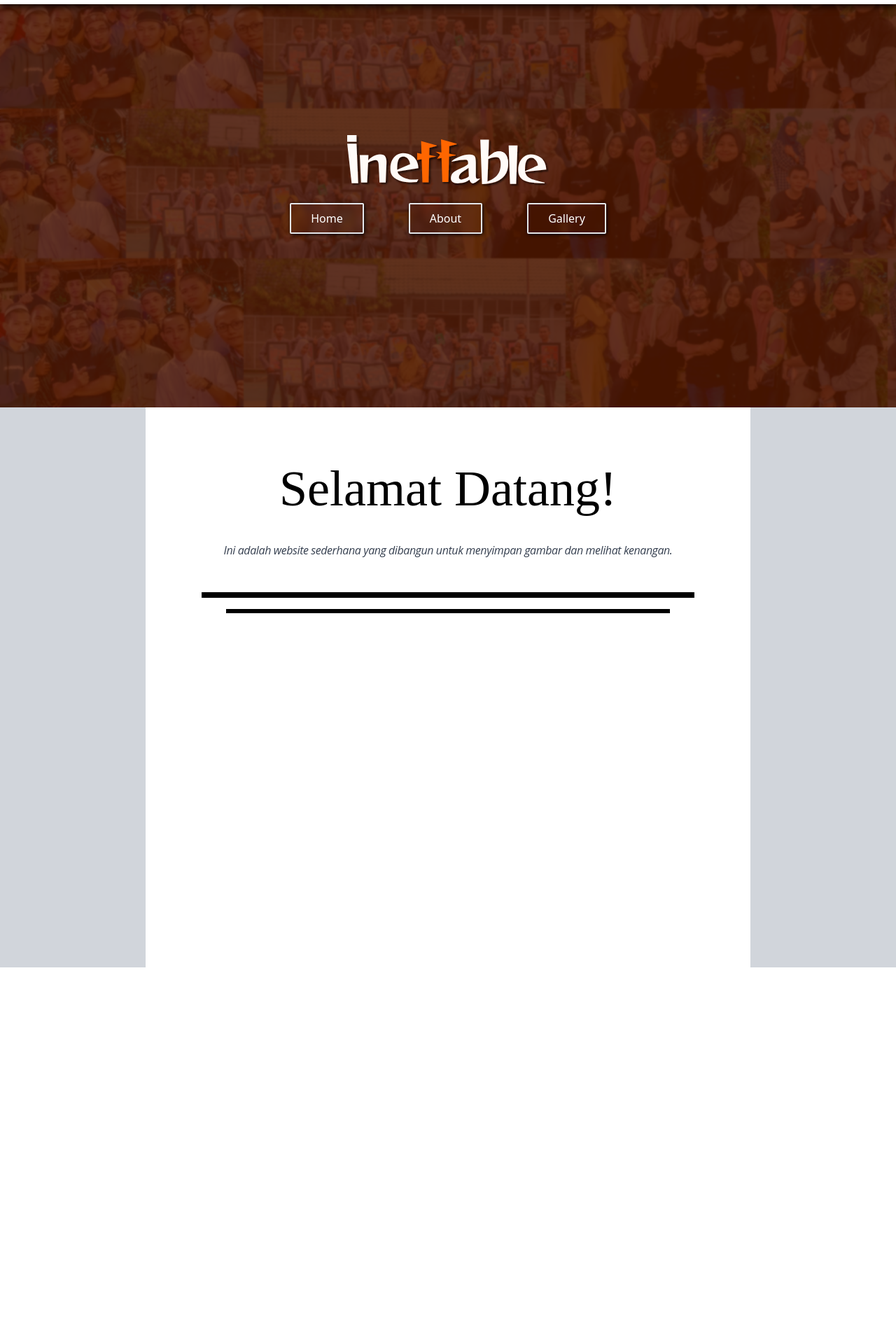
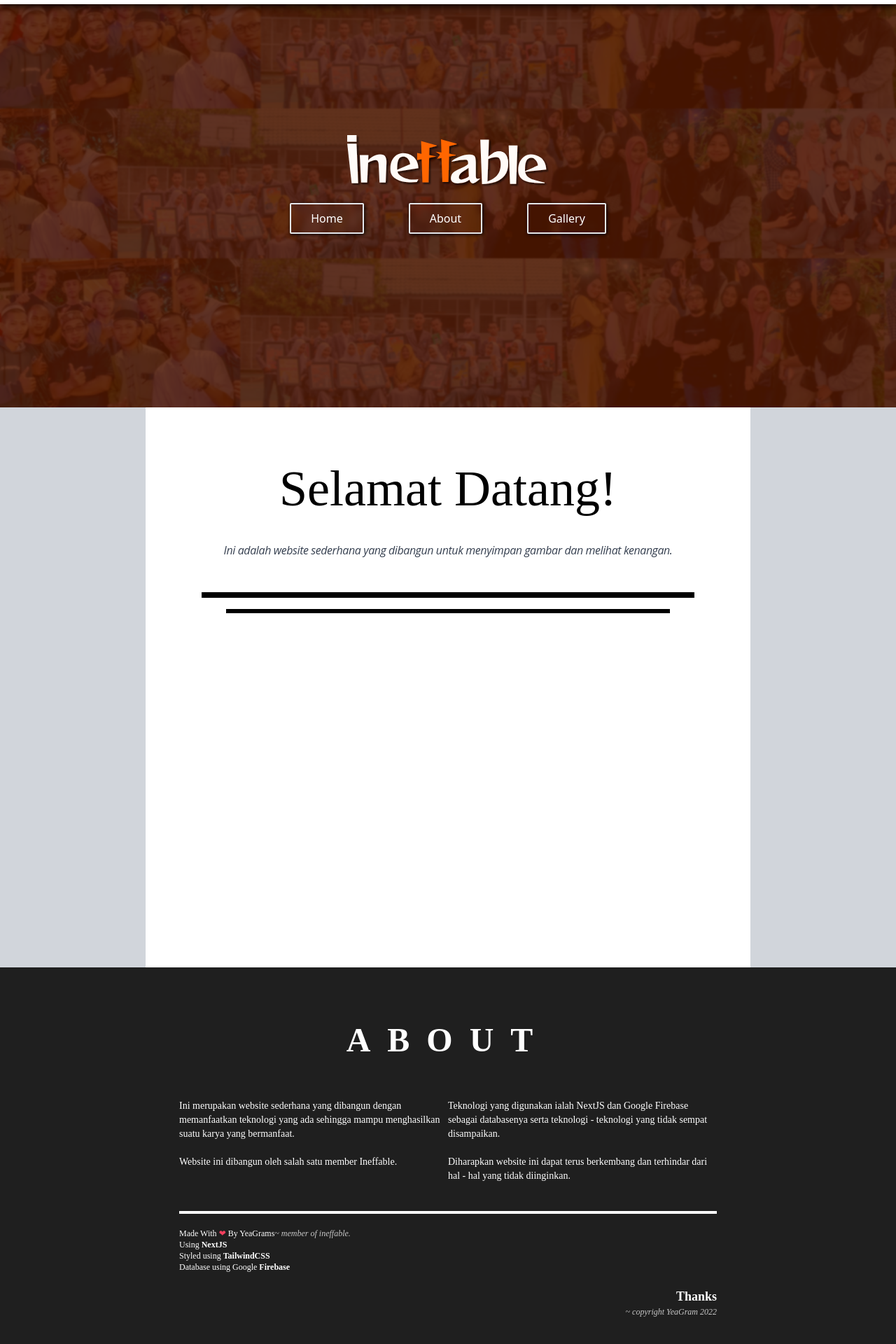
Before and after one commit to YeaGram/real-ineffable, a Next.js app: page / in a window 1280 px wide. Shown: the part 58-1978 px from the top of the page at 70% size. Before the commit the page ends 1440 px from the top, so only its background shows below. Built offline with nearby package versions, Linux system fonts and the light colour scheme.

Commit message:
Add Footer

```diff
--- /dev/null
+++ b/components/footer/about/aboutParagraft.module.css
@@ -0,0 +1,3 @@
+.footerPragraftItem {
+  @apply block my-5;
+}
--- /dev/null
+++ b/components/footer/about/index.jsx
@@ -0,0 +1,28 @@
+import styles from "./aboutParagraft.module.css";
+
+export default function AboutParagraft() {
+  return (
+    <>
+      <div className=" w-full sm:w-1/2 ">
+        <p className={styles.footerPragraftItem}>
+          Ini merupakan website sederhana yang dibangun dengan memanfaatkan
+          teknologi yang ada sehingga mampu menghasilkan suatu karya yang
+          bermanfaat.
+        </p>
+        <p className={styles.footerPragraftItem}>
+          Website ini dibangun oleh salah satu member Ineffable.
+        </p>
+      </div>
+      <div className=" w-full sm:w-1/2 ">
+        <p className={styles.footerPragraftItem}>
+          Teknologi yang digunakan ialah NextJS dan Google Firebase sebagai
+          databasenya serta teknologi - teknologi yang tidak sempat disampaikan.
+        </p>
+        <p className={styles.footerPragraftItem}>
+          Diharapkan website ini dapat terus berkembang dan terhindar dari hal -
+          hal yang tidak diinginkan.
+        </p>
+      </div>
+    </>
+  );
+}
--- /dev/null
+++ b/components/footer/index.jsx
@@ -0,0 +1,53 @@
+import AboutParagraft from "./about";
+import Link from "next/link";
+export default function Footer() {
+  return (
+    <footer className="bg-footer font-Poppins w-screen pb-10 flex justify-center px-20 sm:px-10 md:px-28 lg:px-44 xl:px-52">
+      <div className="w-full flex flex-col items-center max-w-3xl">
+        <p
+          id="about"
+          className="font-Poppins tracking-[1.5rem] uppercase text-white text-5xl font-bold mt-20"
+        >
+          About
+        </p>
+        <div className="flex flex-col sm:flex-row text-white font-Poppins font-normal text-sm mt-10">
+          <AboutParagraft />
+        </div>
+        <div className="w-full text-white text-xs">
+          <span className="block w-full border-b-4 border-white my-5"></span>
+          <p>
+            Made With <span className="text-rose-500">❤</span> By YeaGrams
+            <span className="italic font-light opacity-75">
+              ~ member of ineffable.
+            </span>
+          </p>
+          <ul>
+            <Link href="https://nextjs.org/">
+              <a className="cursor-pointer block" target="_blank">
+                Using <strong>NextJS</strong>
+              </a>
+            </Link>
+
+            <Link href="https://tailwindcss.com/">
+              <a className="cursor-pointer block" target="_blank">
+                Styled using <strong>TailwindCSS</strong>
+              </a>
+            </Link>
+
+            <Link href="https://firebase.google.com/">
+              <a className="cursor-pointer block" target="_blank">
+                Database using Google <strong>Firebase</strong>
+              </a>
+            </Link>
+          </ul>
+          <div className="flex flex-col items-end mt-5">
+            <p className="text-lg font-bold">Thanks</p>
+            <p className="italic font-light opacity-75">
+              ~ copyright YeaGram 2022
+            </p>
+          </div>
+        </div>
+      </div>
+    </footer>
+  );
+}
--- a/components/header/index.jsx
+++ b/components/header/index.jsx
@@ -25,9 +25,9 @@ export default function Header({ FormHandle }) {
             />
           </div>
           <ul className="flex flex-col sm:flex-row items-center w-full">
-            <NavigationItems url="#" title="Home" />
-            <NavigationItems url="#" title="About" />
-            <NavigationItems url="#" title="Gallery" />
+            <NavigationItems url="/" title="Home" />
+            <NavigationItems url="#about" title="About" />
+            <NavigationItems url="/gallery" title="Gallery" />
           </ul>
         </div>
       </div>
--- a/components/header/navmenu/index.jsx
+++ b/components/header/navmenu/index.jsx
@@ -1,10 +1,10 @@
 import Link from "next/link";
 export default function NavigationItems({ title, url }) {
   return (
-    <li className="py-2 px-7 w-3/4 text-center  my-2 sm:my-0 border-2 rounded-sm transition-all hover:border-main mx-0 sm:mx-8 hover:bg-main shadow-[1px_1px_5px_black] backdrop-blur-sm bg-transparent">
-      <Link href={url}>
+    <Link href={url}>
+      <li className="py-2 px-7 w-3/4 text-center  my-2 sm:my-0 border-2 rounded-sm transition-all hover:border-main mx-0 sm:mx-8 hover:bg-main shadow-[1px_1px_5px_black] backdrop-blur-sm bg-transparent flex justify-center items-center">
         <a className="text-white ">{title}</a>
-      </Link>
-    </li>
+      </li>
+    </Link>
   );
 }
--- /dev/null
+++ b/pages/404.js
@@ -0,0 +1,23 @@
+import Head from "next/head";
+
+export default function Home() {
+  return (
+    <div className="overflow-x-hidden bg-gray-300">
+      <Head>
+        <title>Ineffable</title>
+        <meta name="description" content="Generated by create next app" />
+        <link rel="icon" href="/favicon.png" />
+      </Head>
+
+      <div className="w-screen h-screen [&>*]:my-1 flex flex-col justify-center items-start sm:items-center px-10 sm:p-0">
+        <p className="font-Poppins font-bold text-main text-xl">404!</p>
+        <h2 className="font-Poppins text-4xl -tracking-wider text-gray-900">
+          Hmm.. Sepertinya Ada Yang <span className="font-bold">Salah!</span>
+        </h2>
+        <p className="font-OpenSans italic text-main/70">
+          Periksa Url Yang Anda Masukkan atau Klik Navigasi Yang Ada.
+        </p>
+      </div>
+    </div>
+  );
+}
--- a/pages/_app.js
+++ b/pages/_app.js
@@ -3,17 +3,22 @@ import "../styles/globals.css";
 import Header from "../components/header";
 import LoginForm from "../components/login";
 import { useState } from "react";
+import Footer from "../components/footer";
 
 function MyApp({ Component, pageProps }) {
   const [ShowForm, setShowForm] = useState(false);
   function handleForm() {
     setShowForm(ShowForm ? false : true);
   }
+
   return (
     <>
       <LoginForm FormState={ShowForm} FormHandle={handleForm} />
       <Header FormHandle={handleForm} />
       <Component {...pageProps} />
+      <div className="w-full overflow-x-hidden">
+        <Footer />
+      </div>
     </>
   );
 }
--- /dev/null
+++ b/pages/gallery.js
@@ -0,0 +1,15 @@
+import Head from "next/head";
+import Content from "../components/content";
+
+export default function Gallery() {
+  return (
+    <div className="overflow-x-hidden bg-gray-300">
+      <Head>
+        <title>Ineffable</title>
+        <meta name="description" content="Generated by create next app" />
+        <link rel="icon" href="/favicon.png" />
+      </Head>
+      <Content />
+    </div>
+  );
+}
```
